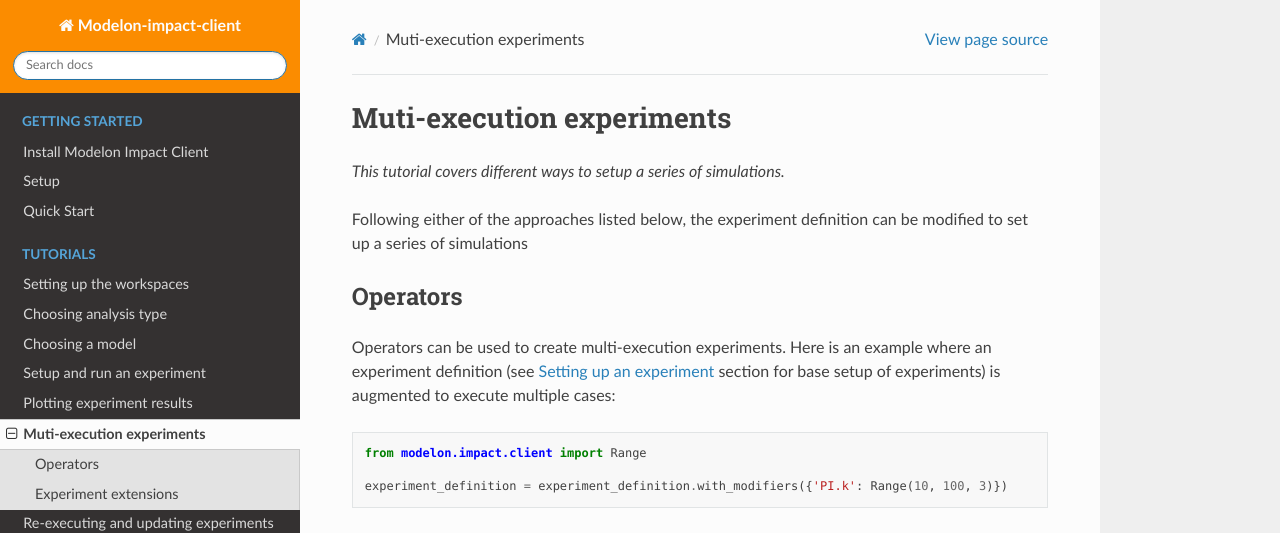
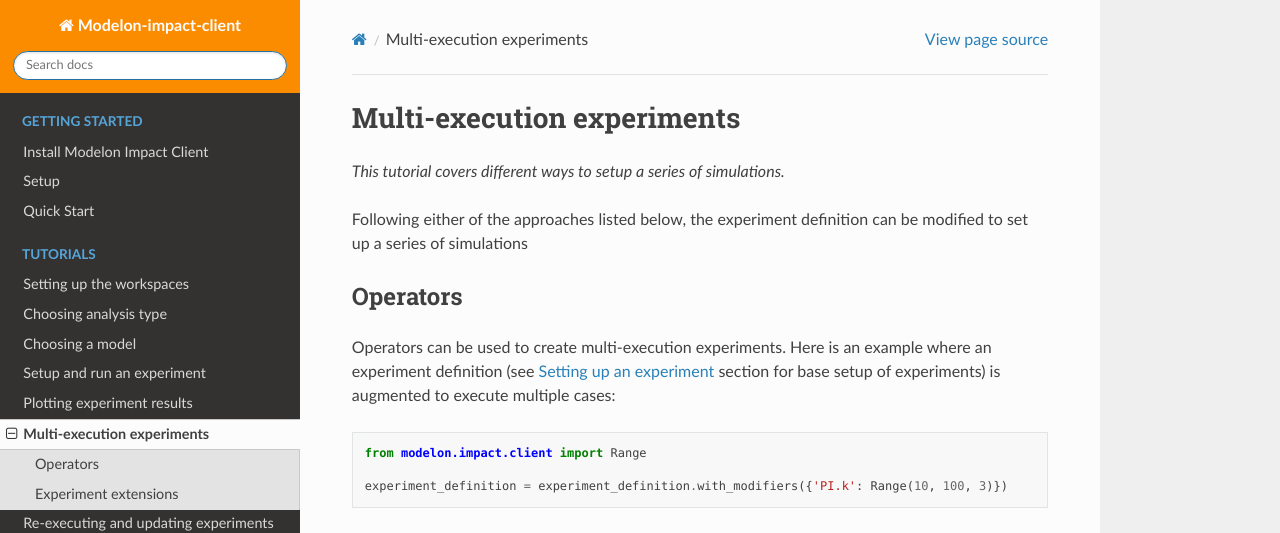
Before and after one commit to modelon-community/impact-client-python, a Sphinx documentation site: the page built from docs/source/multi_execution_experiments.rst, in a window 1280 px wide and 900 px high. Shown: the top 533 px of the window. Built offline with Sphinx 7.4.7 and the Read the Docs theme 2.0.0, drawn with Linux system fonts in a browser that asks for light colours.

Commit message:
fix: corrected minor typo fix in the docs

```diff
--- a/docs/source/index.rst
+++ b/docs/source/index.rst
@@ -36,7 +36,7 @@
    choosing_a_model.rst
    setup_run_experiment.rst
    plotting_experiment_results.rst
-   muti_execution_experiments.rst
+   multi_execution_experiments.rst
    reexecuting_updating_experiments.rst
    fmu_based_workflow.rst
    logging_output_for_client.rst
--- a/docs/source/muti_execution_experiments.rst
+++ b/docs/source/multi_execution_experiments.rst
@@ -1,5 +1,5 @@
-Muti-execution experiments
-==========================
+Multi-execution experiments
+===========================
 
 *This tutorial covers different ways to setup a series of simulations.*
 
--- a/docs/source/setup_run_experiment.rst
+++ b/docs/source/setup_run_experiment.rst
@@ -57,7 +57,7 @@
 
    experiment_definition = experiment_definition.with_modifiers({'PI.k': Range(10, 100, 3)})
 
-This would setup an experiment with 3 cases. Please refer the :doc:`mutli-execution <muti_execution_experiments>` tutorial for more information on this.
+This would setup an experiment with 3 cases. Please refer the :doc:`multi-execution <multi_execution_experiments>` tutorial for more information on this.
 
 Executing the experiment
 ************************
```
